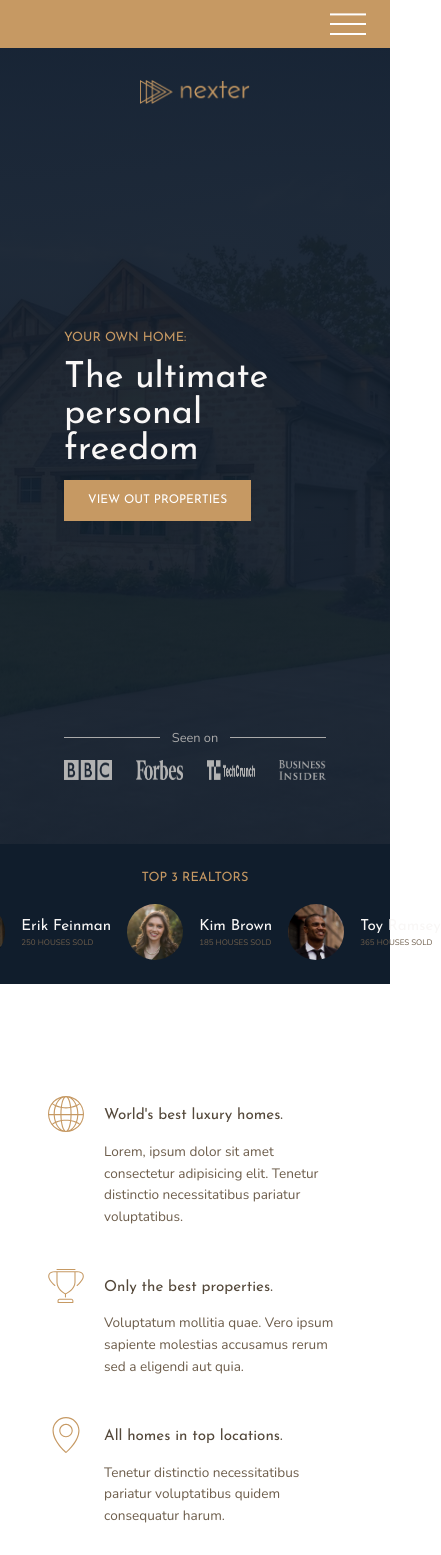
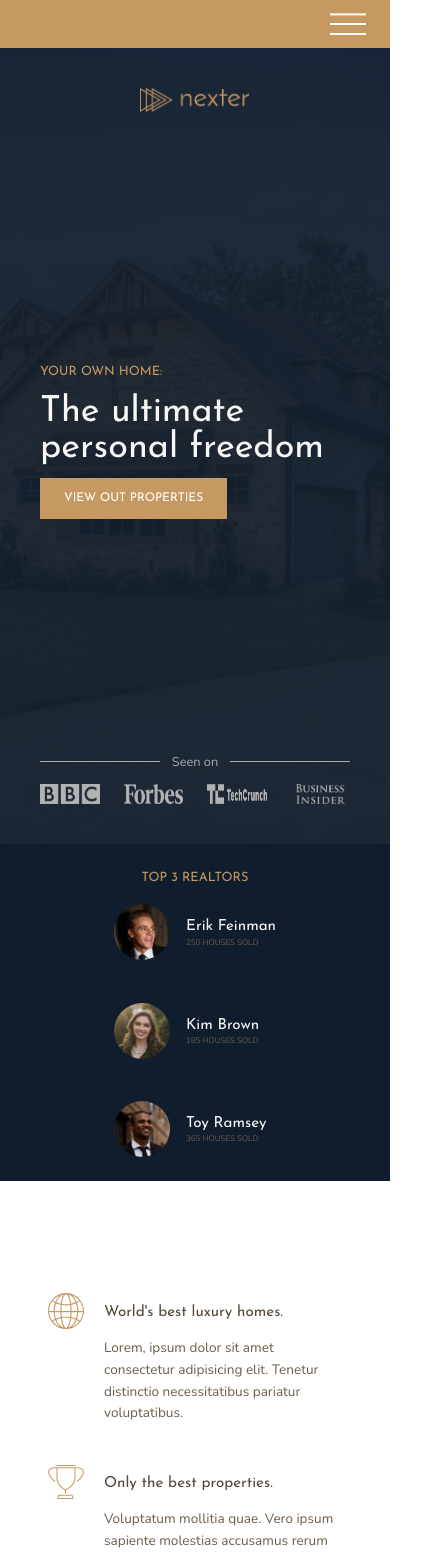
Before and after one commit to ilianrusev/nexter-project, an Angular app: page / in a window 390 px wide. Shown: the top 1555 px of the page, 441 px wide, since content can reach past the window. Built offline with nearby package versions, Linux system fonts and the light colour scheme.

Commit message:
more responsive design media queries

```diff
--- a/src/app/pages/home/home.component.scss
+++ b/src/app/pages/home/home.component.scss
@@ -21,10 +21,7 @@
   }
 
   @media only screen and (max-width: $bp-medium) {
-    grid-template-rows: 6rem calc(100vh - 6rem) min-content min-content 40vw repeat(
-        3,
-        min-content
-      );
+    grid-template-rows: 6rem calc(100vh - 6rem); // min-content min-content min-content repeat(3,min-content) will be auto applied
   }
 }
 
@@ -105,6 +102,10 @@
     grid-column: 1 / -1;
   }
 
+  @media only screen and (max-width: $bp-small) {
+    padding: 5rem;
+  }
+
   &__logo {
     height: 3rem;
     justify-self: center;
@@ -172,6 +173,10 @@
     @media only screen and (max-width: $bp-medium) {
       grid-template-columns: repeat(3, min-content max-content);
     }
+
+    @media only screen and (max-width: $bp-small) {
+      grid-template-columns: min-content max-content;
+    }
   }
 
   &__img {
@@ -225,11 +230,17 @@
         rgba($color-primary, 0.5)
       ),
       url(../../../assets/img/back.jpg);
+    background-size: cover;
 
     display: grid;
     grid-template-rows: repeat(6, 1fr);
     grid-template-columns: repeat(6, 1fr);
     align-items: center;
+
+    @media only screen and (max-width: $bp-medium) {
+      grid-column: 1 / -1;
+      padding: 3rem;
+    }
   }
 
   &__img--1 {
@@ -237,6 +248,11 @@
     grid-row: 2 / 6;
     grid-column: 2 / 6;
     box-shadow: 0 2rem 5rem rgba(#000, 0.1);
+
+    @media only screen and (max-width: $bp-medium) {
+      grid-column: 1 / 5;
+      grid-row: 1 / -1;
+    }
   }
 
   &__img--2 {
@@ -245,6 +261,11 @@
     grid-column: 4 / 7;
     z-index: 20;
     box-shadow: 0 2rem 5rem rgba(#000, 0.2);
+
+    @media only screen and (max-width: $bp-medium) {
+      grid-row: 1 / -1;
+      width: 100%;
+    }
   }
 
   &__content {
@@ -261,6 +282,11 @@
     display: grid;
     align-content: center;
     justify-items: start;
+
+    @media only screen and (max-width: $bp-medium) {
+      grid-column: 1 / -1;
+      grid-row: 5 / 6;
+    }
   }
 
   &__text {
--- a/src/sass/variables.scss
+++ b/src/sass/variables.scss
@@ -18,3 +18,4 @@
 $bp-largest: 75em; // 1200ox
 $bp-large: 62.5em; // 1000ox
 $bp-medium: 50em; // 800px
+$bp-small: 37.5em; // 600px
```
